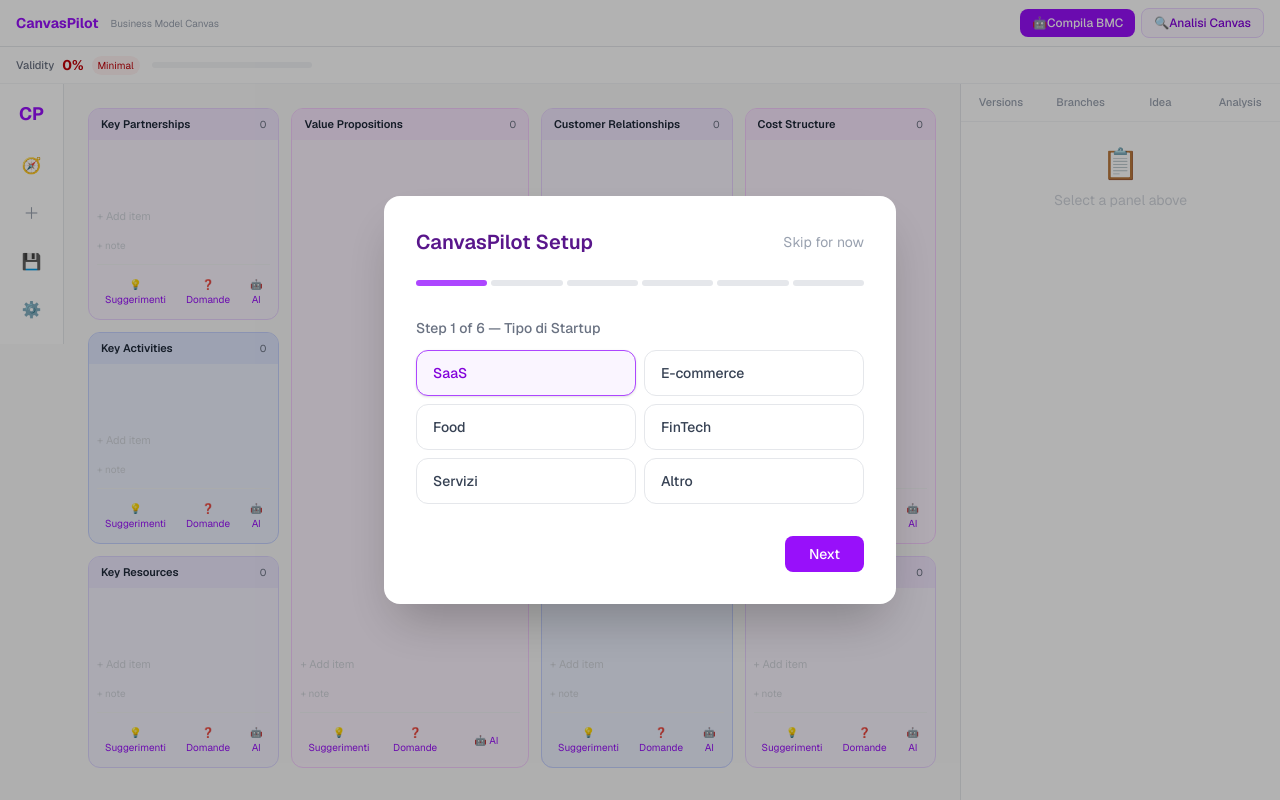
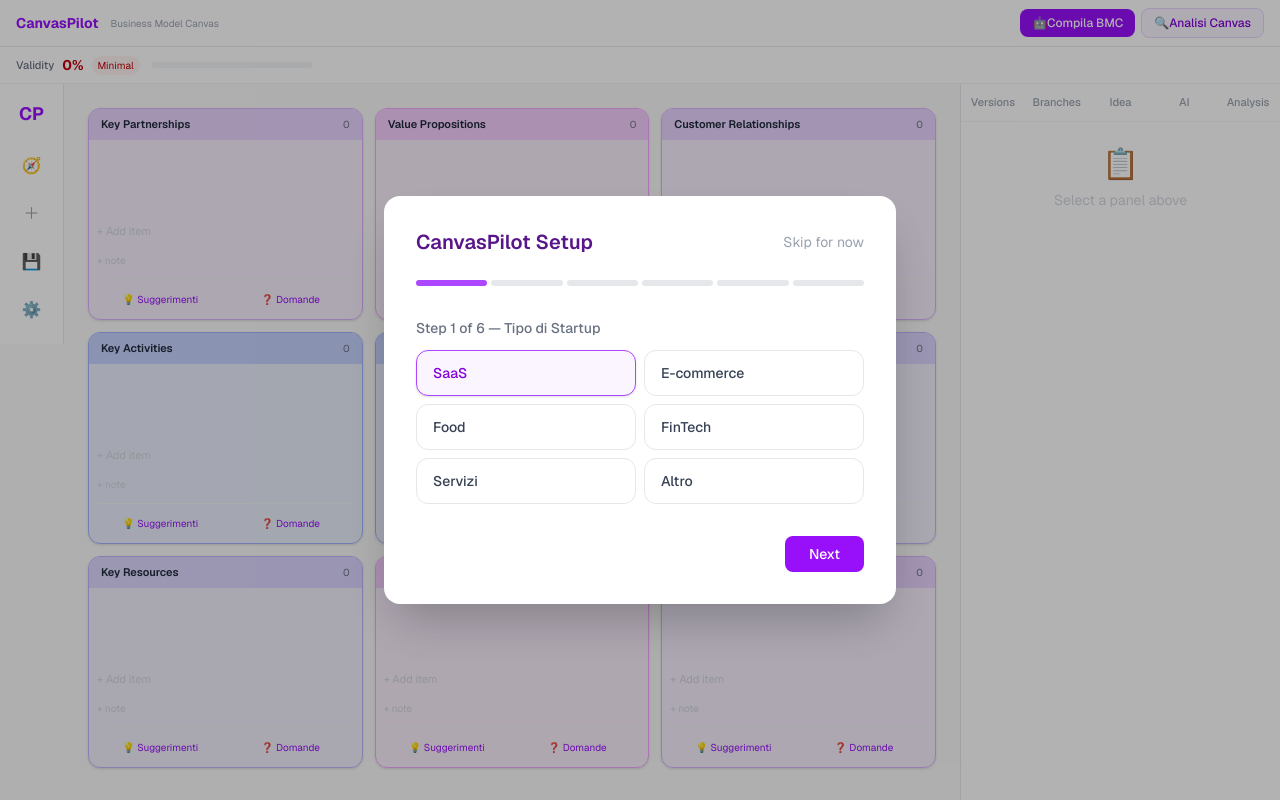
Before and after one commit to Giovannilamotta/canvaspilot, a Next.js app: page / in a window 1280 px wide. Built offline with nearby package versions, Linux system fonts and the light colour scheme.

Commit message:
vari fix

```diff
--- a/src/components/ai/AIBlockInteractions.tsx
+++ b/src/components/ai/AIBlockInteractions.tsx
@@ -5,6 +5,7 @@
 import { useCanvasStore } from "@/stores/canvas";
 import { useAIConfigStore } from "@/stores/aiConfig";
 import { useOnboardingStore } from "@/stores/onboarding";
+import { useAIFeedbackStore } from "@/stores/aiFeedback";
 import { buildBlockContext } from "@/lib/score";
 import { AIInteractionType } from "@/types";
 
@@ -13,22 +14,43 @@
   blockTitle: string;
 }
 
+function parseAIResponse(text: string): string[] {
+  const clean = text.trim();
+  const numberedMatch = clean.match(/(?:\d+[.)]\s+)(.*?)(?=(?:\n\d+[.)]\s+)|\n\n|$)/gs);
+  if (numberedMatch && numberedMatch.length >= 1) {
+    return numberedMatch
+      .map((s) => s.replace(/^\d+[.)]\s+/, "").trim())
+      .filter((s) => s.length > 3);
+  }
+  const lines = clean.split("\n");
+  const bulletLines = lines.filter((l) => /^[-•*]\s/.test(l.trim()));
+  if (bulletLines.length >= 1) {
+    return bulletLines
+      .map((s) => s.replace(/^[-•*]\s+/, "").trim())
+      .filter((s) => s.length > 3);
+  }
+  return lines.map((s) => s.trim()).filter((s) => s.length > 5);
+}
+
 export default function AIBlockInteractions({ blockId, blockTitle }: Props) {
   const { config } = useAIConfigStore();
   const { canvas } = useCanvasStore();
   const { data: onboarding } = useOnboardingStore();
-  const [result, setResult] = useState("");
+  const setFeedback = useAIFeedbackStore((s) => s.setFeedback);
   const [loading, setLoading] = useState<AIInteractionType | null>(null);
-  const [error, setError] = useState("");
-  const [showResult, setShowResult] = useState(false);
 
   const runInteraction = async (type: AIInteractionType) => {
     if (!config.apiKey) {
-      setError("Set API key in AI Settings");
+      setFeedback({
+        type: null,
+        blockId: null,
+        blockTitle: "",
+        items: [],
+        rawResult: "⚠️ Configura prima le impostazioni AI (⚙️ nella sidebar)",
+      });
       return;
     }
     setLoading(type);
-    setError("");
     try {
       const blockContext = buildBlockContext(blockId, canvas);
       const ideaContext = onboarding.businessIdea
@@ -53,17 +75,29 @@
 
       const data = await response.json();
       if (data.error) throw new Error(data.error);
-      setResult(data.result);
-      setShowResult(true);
+
+      const items = parseAIResponse(data.result);
+      setFeedback({
+        type,
+        blockId,
+        blockTitle,
+        items,
+        rawResult: data.result,
+      });
     } catch (e: unknown) {
-      setError(e instanceof Error ? e.message : "Unknown error");
+      setFeedback({
+        type: null,
+        blockId: null,
+        blockTitle: "",
+        items: [],
+        rawResult: `❌ ${e instanceof Error ? e.message : "Errore sconosciuto"}`,
+      });
     } finally {
       setLoading(null);
     }
   };
 
   return (
-    <div>
     <div className="flex gap-1 mt-2 pt-2 border-t border-gray-100">
       <button
         onClick={() => runInteraction("suggestions")}
@@ -79,37 +113,6 @@
       >
         {loading === "questionnaire" ? "..." : "❓ Domande"}
       </button>
-        <button
-          onClick={() =>
-            runInteraction("suggestions")
-          }
-          disabled={loading !== null}
-          className="flex-1 px-2 py-1 text-[10px] text-purple-600 hover:bg-purple-50 rounded transition-colors disabled:opacity-50"
-        >
-          🤖 AI
-        </button>
-      </div>
-
-      {showResult && (
-        <div className="fixed inset-0 z-50 bg-black/30 flex items-center justify-center p-4">
-          <div className="bg-white rounded-xl shadow-xl w-full max-w-md max-h-[70vh] flex flex-col animate-fade-in">
-            <div className="flex items-center justify-between p-4 pb-3 border-b border-gray-100">
-              <h3 className="text-sm font-semibold text-purple-900">
-                {blockTitle} — AI
-              </h3>
-              <button
-                onClick={() => setShowResult(false)}
-                className="text-gray-400 hover:text-gray-600 text-sm"
-              >
-                ✕
-              </button>
-            </div>
-            <div className="p-4 overflow-y-auto text-sm text-gray-700 whitespace-pre-wrap leading-relaxed">
-              {error ? <p className="text-red-500">{error}</p> : result}
-            </div>
-          </div>
-        </div>
-      )}
     </div>
   );
 }
--- /dev/null
+++ b/src/components/ai/AIFeedbackPanel.tsx
@@ -0,0 +1,110 @@
+"use client";
+
+import { useAIFeedbackStore } from "@/stores/aiFeedback";
+import { useCanvasStore } from "@/stores/canvas";
+import { BlockId } from "@/types";
+
+export default function AIFeedbackPanel() {
+  const { feedback, clearFeedback, markInserted } = useAIFeedbackStore();
+  const { addItem } = useCanvasStore();
+
+  if (feedback.rawResult && !feedback.type) {
+    return (
+      <div className="p-4">
+        <p className="text-sm text-red-600 leading-relaxed whitespace-pre-wrap">
+          {feedback.rawResult}
+        </p>
+      </div>
+    );
+  }
+
+  if (!feedback.type || feedback.items.length === 0) {
+    return (
+      <div className="p-6 text-center">
+        <p className="text-2xl mb-2">🤖</p>
+        <p className="text-xs text-gray-400">
+          Usa 💡 o ❓ in un blocco<br />per ricevere feedback AI.
+        </p>
+      </div>
+    );
+  }
+
+  const handleInsert = (index: number) => {
+    if (!feedback.blockId) return;
+    addItem(feedback.blockId as BlockId, feedback.items[index]);
+    markInserted(index);
+
+    const remaining = feedback.items.filter((_, i) => i !== index);
+    if (remaining.length === 0) {
+      setTimeout(() => clearFeedback(), 1500);
+    }
+  };
+
+  const isSuggestions = feedback.type === "suggestions";
+
+  return (
+    <div className="p-4">
+      <div className="flex items-center justify-between mb-3">
+        <h3 className="text-sm font-semibold text-gray-800 truncate pr-2">
+          {feedback.blockTitle}
+        </h3>
+        <button
+          onClick={clearFeedback}
+          className="text-gray-400 hover:text-gray-600 shrink-0 text-xs"
+        >
+          ✕
+        </button>
+      </div>
+
+      <div className="mb-2">
+        <span
+          className={`text-[10px] px-2 py-0.5 rounded-full font-medium ${
+            isSuggestions
+              ? "bg-purple-100 text-purple-700"
+              : "bg-amber-100 text-amber-700"
+          }`}
+        >
+          {isSuggestions ? "💡 Suggerimenti" : "❓ Domande"}
+        </span>
+      </div>
+
+      <div className="space-y-2 max-h-[60vh] overflow-y-auto">
+        {feedback.items.map((item, i) => (
+          <div
+            key={i}
+            className={`rounded-lg border p-2.5 text-xs leading-relaxed ${
+              isSuggestions
+                ? "bg-purple-50/50 border-purple-100"
+                : "bg-amber-50/50 border-amber-100"
+            }`}
+          >
+            <div className="flex items-start gap-2">
+              <span
+                className={`shrink-0 mt-0.5 text-[10px] font-medium ${
+                  isSuggestions ? "text-purple-400" : "text-amber-400"
+                }`}
+              >
+                {isSuggestions ? i + 1 : `${i + 1}.`}
+              </span>
+              <p className="flex-1 text-gray-700">{item}</p>
+              {isSuggestions && (
+                <button
+                  onClick={() => handleInsert(i)}
+                  className="shrink-0 px-2 py-0.5 text-[10px] font-medium text-purple-700 bg-purple-100 hover:bg-purple-200 rounded transition-colors"
+                >
+                  ＋ Aggiungi
+                </button>
+              )}
+            </div>
+          </div>
+        ))}
+      </div>
+
+      {isSuggestions && feedback.items.length === 0 && (
+        <p className="text-xs text-green-600 text-center py-4">
+          ✓ Tutti i suggerimenti inseriti
+        </p>
+      )}
+    </div>
+  );
+}
--- a/src/components/bmc/BMCBlock.tsx
+++ b/src/components/bmc/BMCBlock.tsx
@@ -24,23 +24,23 @@
   };
 
   const bgClass = colorClass === "purple"
-    ? "bg-purple-50 border-purple-200"
+    ? "bg-purple-100/60 border-purple-300"
     : colorClass === "indigo"
-      ? "bg-indigo-50 border-indigo-200"
+      ? "bg-indigo-100/60 border-indigo-300"
       : colorClass === "violet"
-        ? "bg-violet-50 border-violet-200"
-        : "bg-fuchsia-50 border-fuchsia-200";
+        ? "bg-violet-100/60 border-violet-300"
+        : "bg-fuchsia-100/60 border-fuchsia-300";
 
   const headerBg = colorClass === "purple"
-    ? "bg-purple-100"
+    ? "bg-purple-200"
     : colorClass === "indigo"
-      ? "bg-indigo-100"
+      ? "bg-indigo-200"
       : colorClass === "violet"
-        ? "bg-violet-100"
-        : "bg-fuchsia-100";
+        ? "bg-violet-200"
+        : "bg-fuchsia-200";
 
   return (
-    <div className={`flex flex-col rounded-xl border ${bgClass} overflow-hidden h-full`}>
+    <div className={`flex flex-col rounded-xl border ${bgClass} overflow-hidden h-full shadow-sm`}>
       <div className={`px-3 py-2 ${headerBg} flex items-center justify-between`}>
         <h3 className="text-[11px] font-semibold text-gray-800 leading-tight">
           {block.title}
--- a/src/components/bmc/BMCEditor.tsx
+++ b/src/components/bmc/BMCEditor.tsx
@@ -9,12 +9,12 @@
 
   const gridOrder: BlockId[] = [
     "keyPartnerships",
-    "keyActivities",
     "valuePropositions",
     "customerRelationships",
+    "keyActivities",
+    "channels",
     "customerSegments",
     "keyResources",
-    "channels",
     "costStructure",
     "revenueStreams",
   ];
@@ -24,42 +24,19 @@
       <div
         className="grid gap-3 mx-auto"
         style={{
-          gridTemplateColumns: "repeat(5, 1fr)",
+          gridTemplateColumns: "repeat(3, 1fr)",
           gridTemplateRows: "repeat(3, 1fr)",
           minHeight: "calc(100vh - 140px)",
-          maxWidth: "1600px",
+          maxWidth: "1400px",
         }}
       >
-        {gridOrder.map((id, i) => {
+        {gridOrder.map((id) => {
           const block = canvas.blocks[id];
           const meta = BMC_BLOCKS.find((b) => b.id === id);
           const colorClass = meta?.color ?? "purple";
 
-          let row = 1;
-          let col = 3;
-          let spanCol = 1;
-          let spanRow = 1;
-
-          switch (id) {
-            case "keyPartnerships": row = 1; col = 1; break;
-            case "keyActivities": row = 2; col = 1; break;
-            case "keyResources": row = 3; col = 1; break;
-            case "valuePropositions": row = 1; col = 2; spanCol = 2; spanRow = 3; break;
-            case "customerRelationships": row = 1; col = 4; break;
-            case "customerSegments": row = 2; col = 4; spanRow = 2; break;
-            case "channels": row = 3; col = 4; break;
-            case "costStructure": row = 1; col = 5; spanRow = 2; break;
-            case "revenueStreams": row = 3; col = 5; break;
-          }
-
           return (
-            <div
-              key={id}
-              style={{
-                gridColumn: `${col} / span ${spanCol}`,
-                gridRow: `${row} / span ${spanRow}`,
-              }}
-            >
+            <div key={id}>
               <BMCBlock block={block} colorClass={colorClass} />
             </div>
           );
--- a/src/components/layout/RightPanel.tsx
+++ b/src/components/layout/RightPanel.tsx
@@ -1,17 +1,26 @@
 "use client";
 
-import { useState } from "react";
+import { useState, useEffect } from "react";
 import AIAnalysis from "@/components/ai/AIAnalysis";
+import AIFeedbackPanel from "@/components/ai/AIFeedbackPanel";
 import VersionPanel from "@/components/versioning/VersionPanel";
 import BranchPanel from "@/components/branching/BranchPanel";
 import AIFillCanvas from "@/components/ai/AIFillCanvas";
 import { useOnboardingStore } from "@/stores/onboarding";
+import { useAIFeedbackStore } from "@/stores/aiFeedback";
 
-type Panel = "versions" | "branches" | "analysis" | "idea" | null;
+type Panel = "versions" | "branches" | "idea" | "ai" | "analysis" | null;
 
 export default function RightPanel() {
   const [activePanel, setActivePanel] = useState<Panel>(null);
   const { data } = useOnboardingStore();
+  const notifyCount = useAIFeedbackStore((s) => s.notifyCount);
+
+  useEffect(() => {
+    if (notifyCount > 0) {
+      setActivePanel("ai");
+    }
+  }, [notifyCount]);
 
   return (
     <div className="w-80 shrink-0 bg-white border-l border-gray-200 flex flex-col hidden lg:flex">
@@ -45,6 +54,16 @@
           }`}
         >
           Idea
+        </button>
+        <button
+          onClick={() => setActivePanel(activePanel === "ai" ? null : "ai")}
+          className={`flex-1 py-2.5 text-[11px] font-medium transition-colors ${
+            activePanel === "ai"
+              ? "text-purple-700 border-b-2 border-purple-500"
+              : "text-gray-400 hover:text-gray-600"
+          }`}
+        >
+          AI
         </button>
         <button
           onClick={() => setActivePanel(activePanel === "analysis" ? null : "analysis")}
@@ -86,6 +105,7 @@
             )}
           </div>
         )}
+        {activePanel === "ai" && <AIFeedbackPanel />}
         {activePanel === "analysis" && (
           <div className="p-4">
             <h3 className="text-sm font-semibold text-gray-800 mb-3">Analysis</h3>
--- /dev/null
+++ b/src/stores/aiFeedback.ts
@@ -0,0 +1,43 @@
+import { create } from "zustand";
+import { BlockId } from "@/types";
+
+export type FeedbackType = "suggestions" | "questionnaire";
+
+export interface AIFeedbackData {
+  type: FeedbackType | null;
+  blockId: BlockId | null;
+  blockTitle: string;
+  items: string[];
+  rawResult: string;
+}
+
+interface AIFeedbackStore {
+  feedback: AIFeedbackData;
+  notifyCount: number;
+  setFeedback: (data: AIFeedbackData) => void;
+  clearFeedback: () => void;
+  markInserted: (index: number) => void;
+}
+
+const emptyFeedback: AIFeedbackData = {
+  type: null,
+  blockId: null,
+  blockTitle: "",
+  items: [],
+  rawResult: "",
+};
+
+export const useAIFeedbackStore = create<AIFeedbackStore>()((set, get) => ({
+  feedback: { ...emptyFeedback },
+  notifyCount: 0,
+  setFeedback: (data) =>
+    set({ feedback: data, notifyCount: get().notifyCount + 1 }),
+  clearFeedback: () => set({ feedback: { ...emptyFeedback } }),
+  markInserted: (index) =>
+    set((s) => ({
+      feedback: {
+        ...s.feedback,
+        items: s.feedback.items.filter((_, i) => i !== index),
+      },
+    })),
+}));
```
Also changed, not shown: 1 other file (tests, documents, lock files or other folders). Lines whose indentation alone changed are shown as unchanged.
